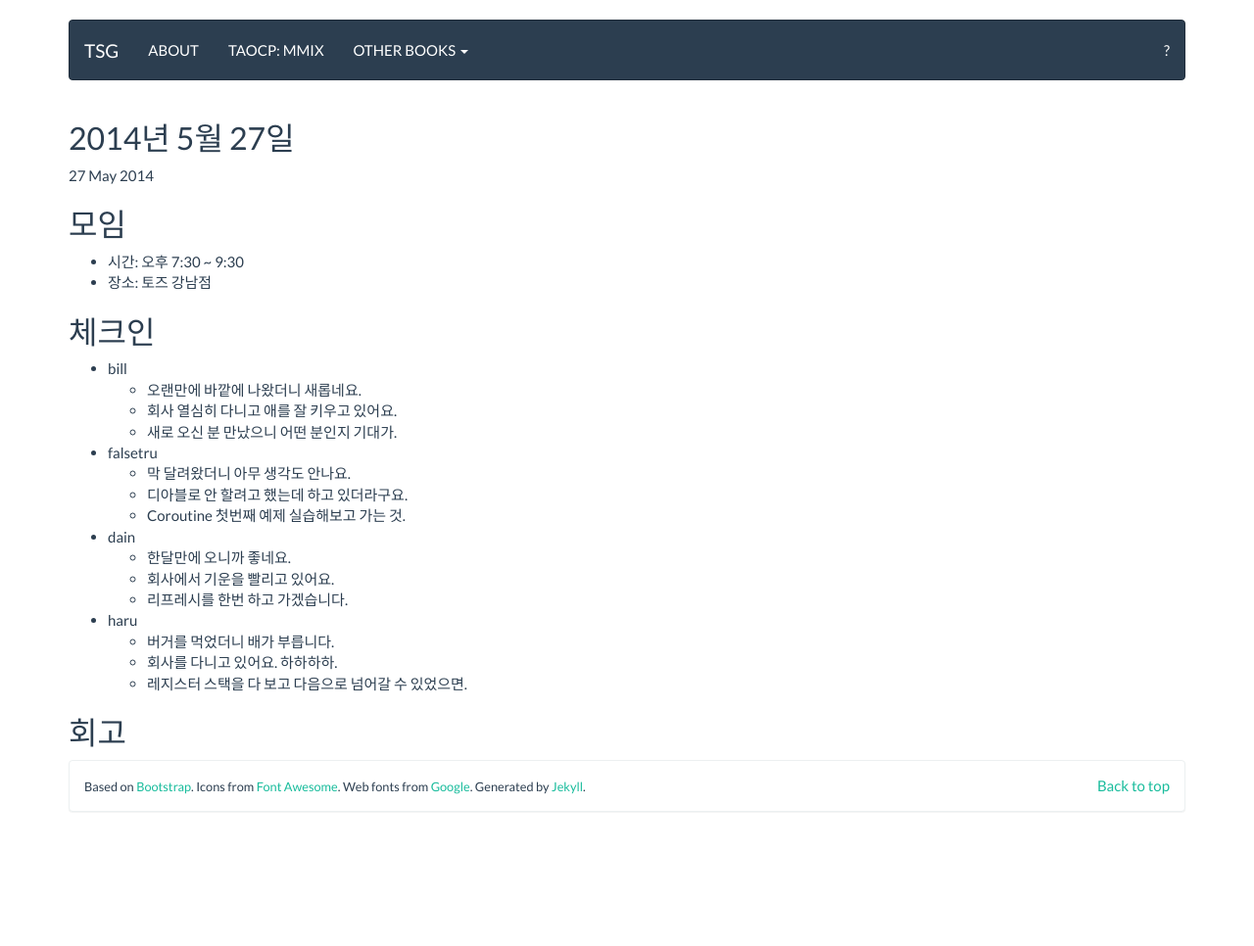
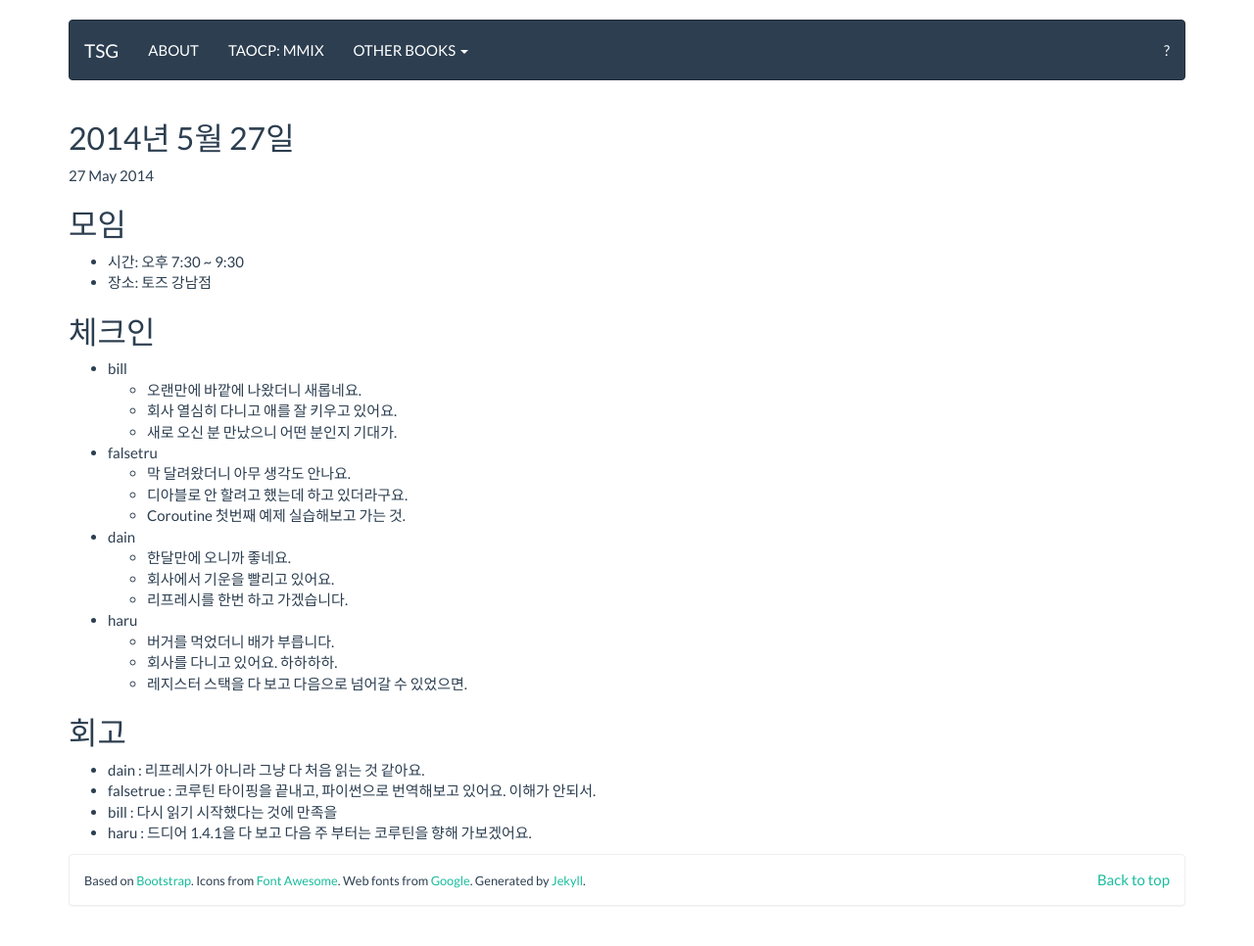
Before and after one commit to tuestudy/tuestudy.github.io, a Jekyll site: the page built from _posts/2014-05-27-tsg-taocp-off.markdown, in a window 1280 px wide. Shown: the whole page at 98% size. Built offline with Jekyll 4.4.1, drawn with Linux system fonts in a browser that asks for light colours; Markdown is read by kramdown in place of the engine named in the settings; before the commit the page ends 900 px from its top, so only the background shows below that.

Commit message:
2014-05-27 회고

```diff
--- a/_posts/2014-05-27-tsg-taocp-off.markdown
+++ b/_posts/2014-05-27-tsg-taocp-off.markdown
@@ -31,3 +31,8 @@
     * 레지스터 스택을 다 보고 다음으로 넘어갈 수 있었으면.
 
 ## 회고
+
+* dain : 리프레시가 아니라 그냥 다 처음 읽는 것 같아요.
+* falsetrue : 코루틴 타이핑을 끝내고, 파이썬으로 번역해보고 있어요. 이해가 안되서.
+* bill : 다시 읽기 시작했다는 것에 만족을
+* haru : 드디어 1.4.1을 다 보고 다음 주 부터는 코루틴을 향해 가보겠어요.
```
